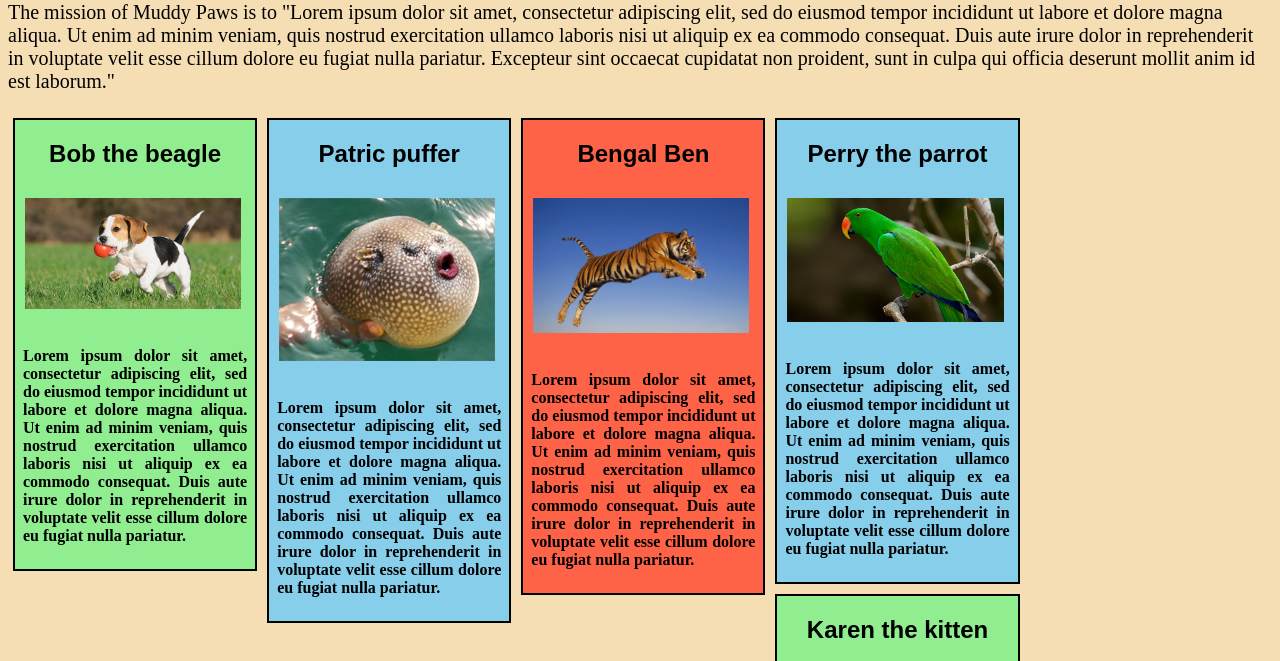
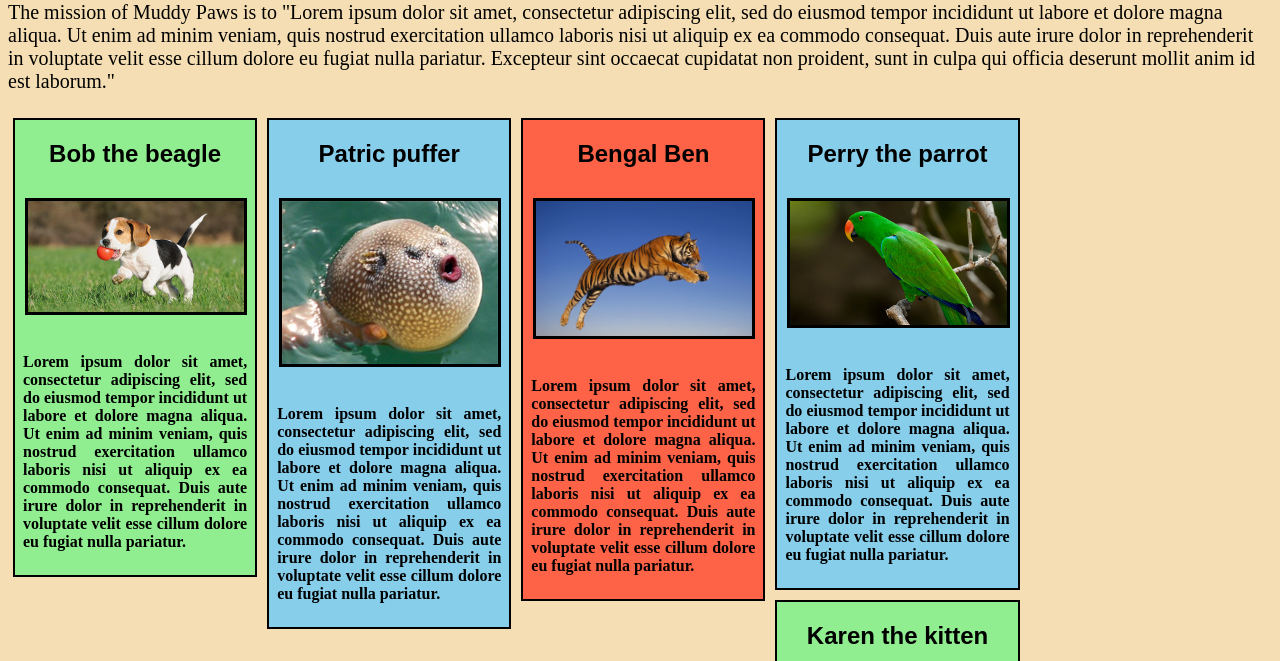
Before and after one commit to DylanCStack/animal-shelter, a plain HTML site: page index.html in a window 1280 px wide. Shown: the part 79-740 px from the top of the page. Drawn offline with Linux system fonts and the light colour scheme.

Commit message:
add border to images

```diff
--- a/css/shelter.css
+++ b/css/shelter.css
@@ -10,9 +10,10 @@ div {
 }
 
 div img {
+  border: 3px solid #000;
   width: 90%;
   height:auto;
-  padding: 10px;
+  margin: 10px;
 }
 
 div p {
```
